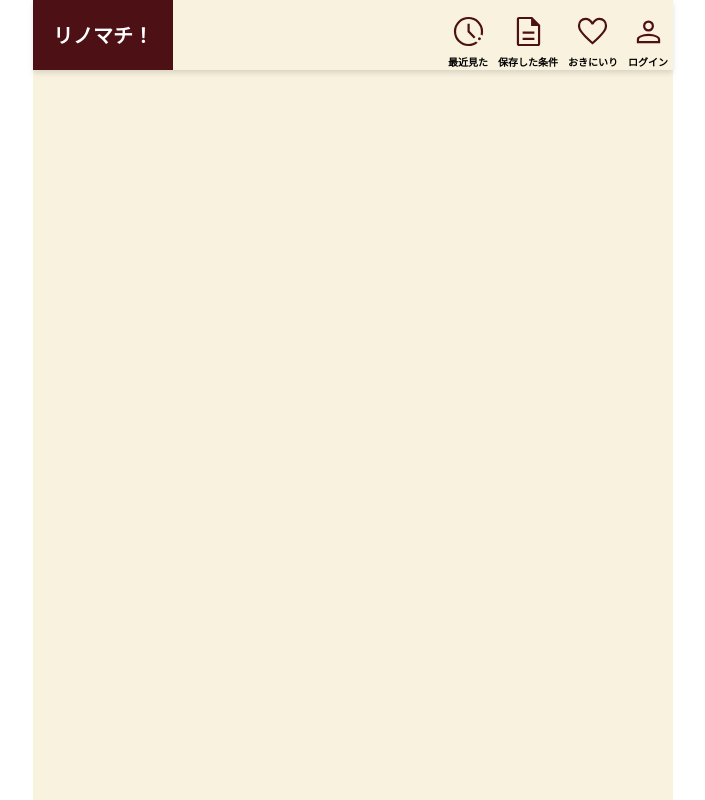
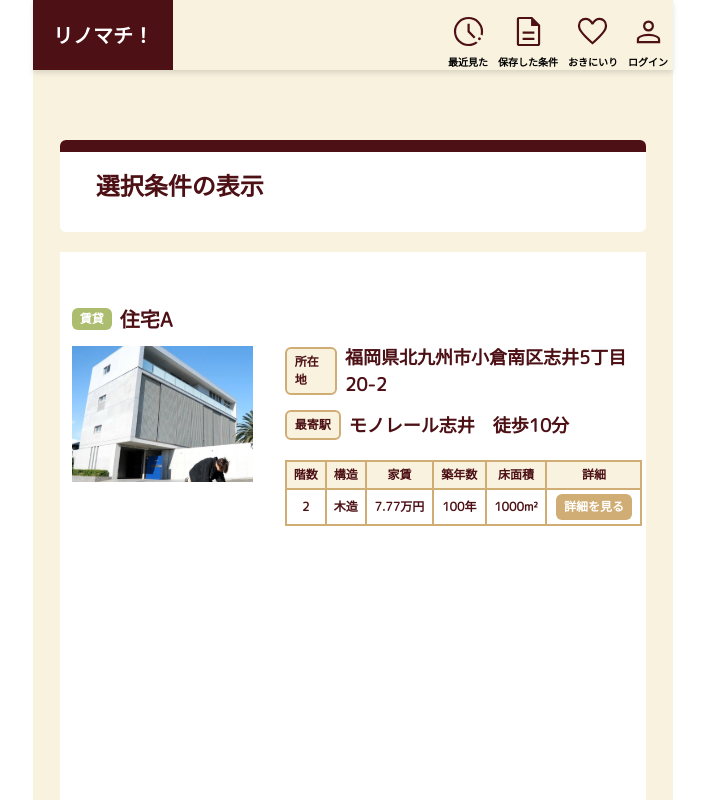
Before and after one commit to yama-chiiii/Rinomachi-Front, a Next.js app: page /houseList in a window 1280 px wide. Shown: the top 800 px of the page, without its empty margins (287-992 px from the left). Built offline with nearby package versions, Linux system fonts and the light colour scheme.

Commit message:
feat:コンポーネントの作成

```diff
--- /dev/null
+++ b/src/app/component/House.tsx
@@ -0,0 +1,74 @@
+import Image from 'next/image'
+
+export default function House() {
+  return (
+    <div className='w-full min-h-screen font-mPlus font-semibold'>
+      <div className='w-full flex flex-col lg:flex-row justify-center bg-white mt-32 text-brown-dark'>
+        {/* 左半分 */}
+        <div className='flex flex-col justify-start mx-12'>
+          <div className='flex flex-row items-center mt-20'>
+            {/* タグ */}
+            <div className='px-4 lg:px-8 py-2 rounded-md bg-green-light text-white text-xs lg:text-md '>
+              賃貸
+            </div>
+            <div className='px-8 text-md lg:text-xl'>住宅A</div>
+          </div>
+          <Image
+            src='/houseEX_1.svg'
+            width={200}
+            height={64}
+            alt='house1'
+            className='mt-12'
+          />
+        </div>
+        {/* →半分 */}
+        <div className='flex flex-col mx-8 lg:mx-12 mt-24 lg:mt-60'>
+          {/* 所在地 */}
+          <div className='flex flex-col -ml-6 lg:-ml-0  lg:flex-row lg:items-center items-start'>
+            <div className='mx-8 px-8 py-4 rounded-md text-xs lg:text-md border-2 border-brown text-brown-dark bg-brown-light'>
+              所在地
+            </div>
+            <div className='mt-4 lg:mt-0 mx-12 lg:mx-0 text-brown-dark text-xs lg:text-lg'>
+              福岡県北九州市小倉南区志井5丁目20-2
+            </div>
+          </div>
+          <div className='flex flex-col -ml-6 lg:-ml-0 lg:flex-row items-start lg:items-center mt-12'>
+            <div className='mx-8 px-8 py-4 rounded-md text-xs lg:text-md border-2 border-brown text-brown-dark bg-brown-light'>
+              最寄駅
+            </div>
+            <div className='mt-4 lg:mt-0 mx-12 lg:mx-0 text-brown-dark  text-xs lg:text-lg'>
+              モノレール志井　徒歩10分
+            </div>
+          </div>
+          {/* テーブル */}
+          <table className='mt-20 border border-collapse border-brown-light w-full text-center lg:ml-8'>
+            <thead>
+              <tr className='bg-brown-light text-brown-dark text-xxs lg:text-xs'>
+                <th className='py-4 lg:px-6 border-2 border-brown '>階数</th>
+                <th className='py-4 lg:px-6 border-2 border-brown'>構造</th>
+                <th className='py-4 lg:px-6 border-2 border-brown'>家賃</th>
+                <th className='py-4 lg:px-6 border-2 border-brown'>築年数</th>
+                <th className='py-4 lg:px-6 border-2 border-brown'>床面積</th>
+                <th className='py-4 lg:px-6 border-2 border-brown'>詳細</th>
+              </tr>
+            </thead>
+            <tbody className='text-xs lg:ttext-sm'>
+              <tr>
+                <td className='py-4 px-6 border-2 border-brown'>2</td>
+                <td className='py-4 px-6 border-2 border-brown'>木造</td>
+                <td className='py-4 px-6 border-2 border-brown'>7.77万円</td>
+                <td className='py-4 px-6 border-2 border-brown'>100年</td>
+                <td className='py-4 px-6 border-2 border-brown'>1000m²</td>
+                <td className='py-4 px-6 border-2 border-brown '>
+                  <button className='bg-yellow-light px-8 py-4 rounded-md bg-brown text-white '>
+                    詳細を見る
+                  </button>
+                </td>
+              </tr>
+            </tbody>
+          </table>
+        </div>
+      </div>
+    </div>
+  )
+}
--- a/src/app/houseList/page.tsx
+++ b/src/app/houseList/page.tsx
@@ -1,7 +1,17 @@
+import House from "../component/House";
+
 export default function houseList() {
   return (
     <div className='w-full min-h-screen flex flex-col items-center font-mPlus font-semibold '>
-      <div className='w-full lg:w-1/2 min-h-screen flex flex-col items-center bg-brown-light text-brown-dark'></div>
+      <div className='w-full lg:w-1/2 min-h-screen flex flex-col items-center bg-brown-light text-brown-dark'>
+      <div className="w-full lg:w-11/12 h-12 z-10 mt-140 rounded-t-md bg-brown-dark"></div>
+        <div className="w-full lg:w-11/12 h-auto -m-12 flex items-center mx-54 rounded-md bg-white text-brown-dark py-28 px-36">
+          <div className="text-md lg:text-2xl text-dark-brown">選択条件の表示</div>
+        </div>
+        <div className="w-full lg:w-11/12 mt-32 bg-white">
+          <House/>
+        </div>
+      </div>
     </div>
   )
 }
--- a/tailwind.config.ts
+++ b/tailwind.config.ts
@@ -34,6 +34,12 @@ export default {
         red: {
           dark: "#861D47",
         },
+        green: {
+          light: "#ACBD6F",
+        },
+        orange: {
+          DEFAULT: "#DA9128",
+        },
       },
       spacing: {
         px: "1px",
```
Also changed, not shown: public/houseEX_1.svg (added).
